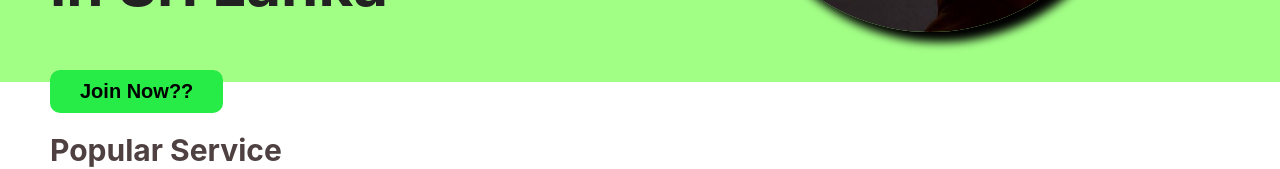
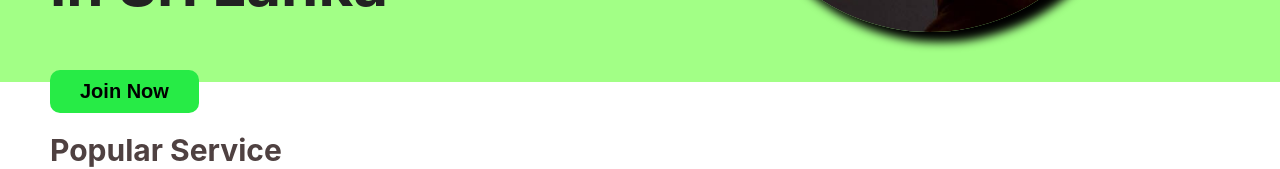
Before and after one commit to Nadun-Dissanayake/Art-and-Craft-Fullstack, a React (Create React App) app in the folder client/: page /home in a window 1280 px wide. Shown: the part 498-667 px from the top of the page. Built offline with nearby package versions, Linux system fonts and the light colour scheme; no server answers.

Commit message:
Update home_hero.js

```diff
--- a/client/src/home_components/home_hero.js
+++ b/client/src/home_components/home_hero.js
@@ -34,7 +34,7 @@ export default function Home_hero(){
             <div className="home_hero">
                 <div className="discription">
                     <h1>Find the modern creative <br/> Art and Craft Products in Sri Lanka</h1>
-                    <button>Join Now??</button>
+                    <button>Join Now</button>
                 </div>
                 <div className="home_img" >
                     <img src={b1}/>
```
